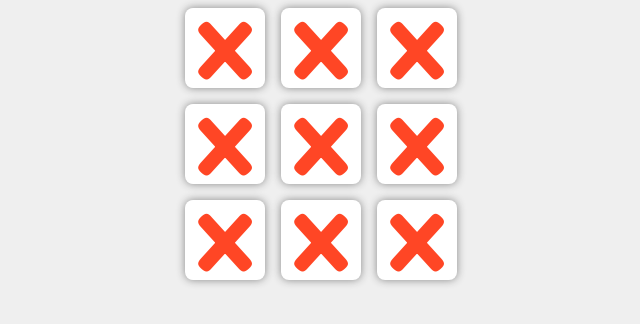
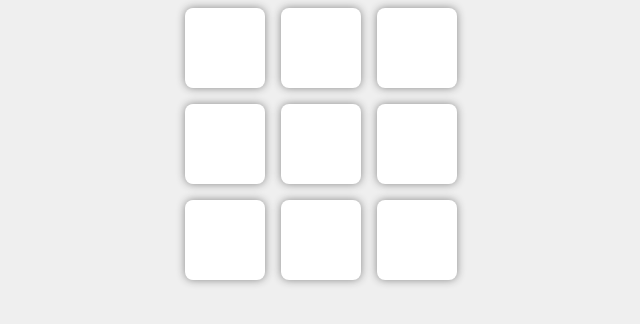
Before and after one commit to codeedocc/tic-tac-toe-react, a React (Create React App) app: page / in a window 1280 px wide. Shown: the top 324 px of the page, without its empty margins (319-959 px from the left). Built offline with nearby package versions, Linux system fonts and the light colour scheme.

Commit message:
created clickHandler to set X or O at the board

```diff
--- a/src/App.tsx
+++ b/src/App.tsx
@@ -1,12 +1,24 @@
-import React from 'react'
+import React, { useState } from 'react'
 import './App.css'
 import Board from './components/Board'
 import Box from './components/Box'
 
 function App() {
-  const board = ['X', 'X', 'X', 'X', 'X', 'X', 'X', 'X', 'X']
+  const [board, setBoard] = useState(Array(9).fill(null))
+  const [xPlaying, setXPlaying] = useState(true)
 
-  function clickHandler() {}
+  function clickHandler(boxId: number) {
+    const updatedBoard = board.map((el, idx) => {
+      if (idx === boxId) {
+        return xPlaying ? 'X' : 'O'
+      } else {
+        return el
+      }
+    })
+
+    setBoard(updatedBoard)
+    setXPlaying((prev) => !prev)
+  }
 
   return (
     <div className="App">
--- a/src/components/Board.tsx
+++ b/src/components/Board.tsx
@@ -11,7 +11,14 @@ const Board = ({ board, clickHandler }: IBoard) => {
   return (
     <div className="board">
       {board.map((icon, idx) => {
-        return <Box icon={icon} clickHandler={() => clickHandler(idx)} />
+        return (
+          <Box
+            key={idx}
+            icon={icon}
+            idx={idx}
+            clickHandler={() => clickHandler(idx)}
+          />
+        )
       })}
     </div>
   )
--- a/src/components/Box.tsx
+++ b/src/components/Box.tsx
@@ -4,12 +4,13 @@ import './Box.css'
 interface IBox {
   icon: string
   clickHandler: (idx: number) => void
+  idx: number
 }
 
-const Box = ({ icon, clickHandler }: IBox) => {
+const Box = ({ icon, clickHandler, idx }: IBox) => {
   const style = icon === 'X' ? 'box x' : 'box o'
   return (
-    <button className={style} onClick={() => clickHandler(1)}>
+    <button className={style} onClick={() => clickHandler(idx)}>
       {icon}
     </button>
   )
```
